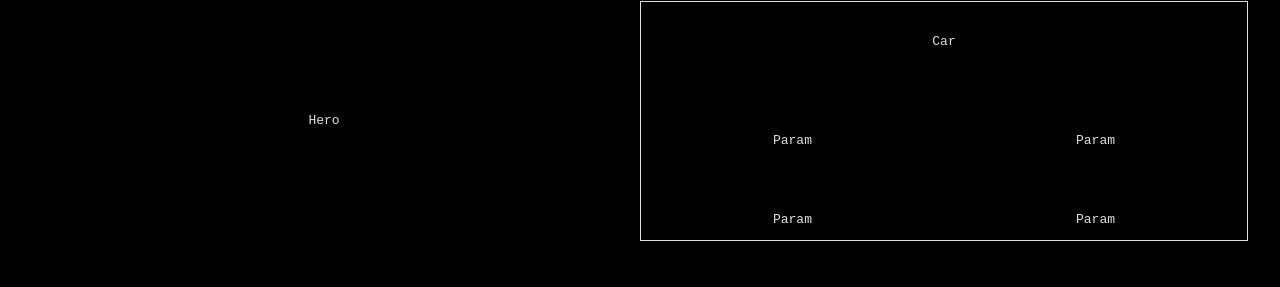
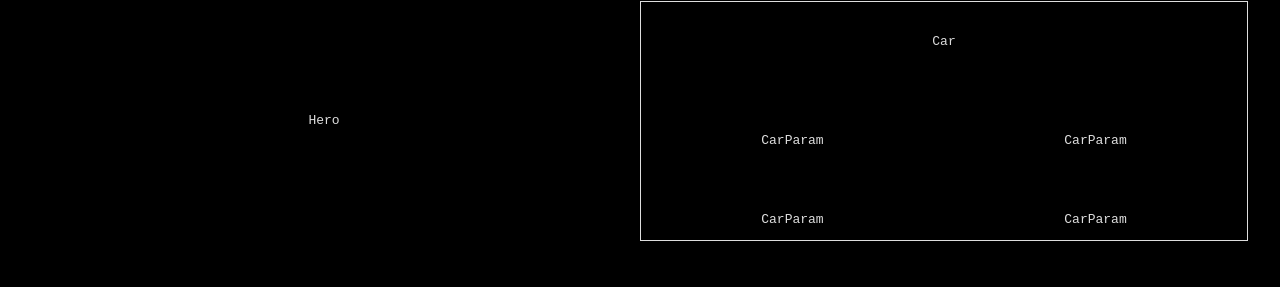
Before and after one commit to b8y-lab/lastwar-frontend, a Next.js app: page /hero in a window 1280 px wide. Shown: the part 151-438 px from the top of the page. Built offline with nearby package versions, Linux system fonts and the light colour scheme.

Commit message:
Update CarParamModal.tsx

```diff
--- a/src/app/hero/_components/ParamModal.tsx
+++ b/src/app/hero/_components/ParamModal.tsx
@@ -4,16 +4,16 @@ import { useState } from 'react';
 import { Dialog, DialogPanel, DialogTitle } from '@headlessui/react';
 import { XMarkIcon } from '@heroicons/react/24/outline';
 
-export default function ParamModal({ id }: { id: number }) {
+export default function CarParamModal({ id }: { id: number }) {
   let [isOpen, setIsOpen] = useState(false);
 
   return (
     <>
       <button
         onClick={() => setIsOpen(true)}
-        className="button w-1/2 h-10 flex items-center justify-around"
+        className="button w-1/2 h-10 flex items-center justify-around" disabled
       >
-        Param
+        CarParam
       </button>
 
       <Dialog
```
